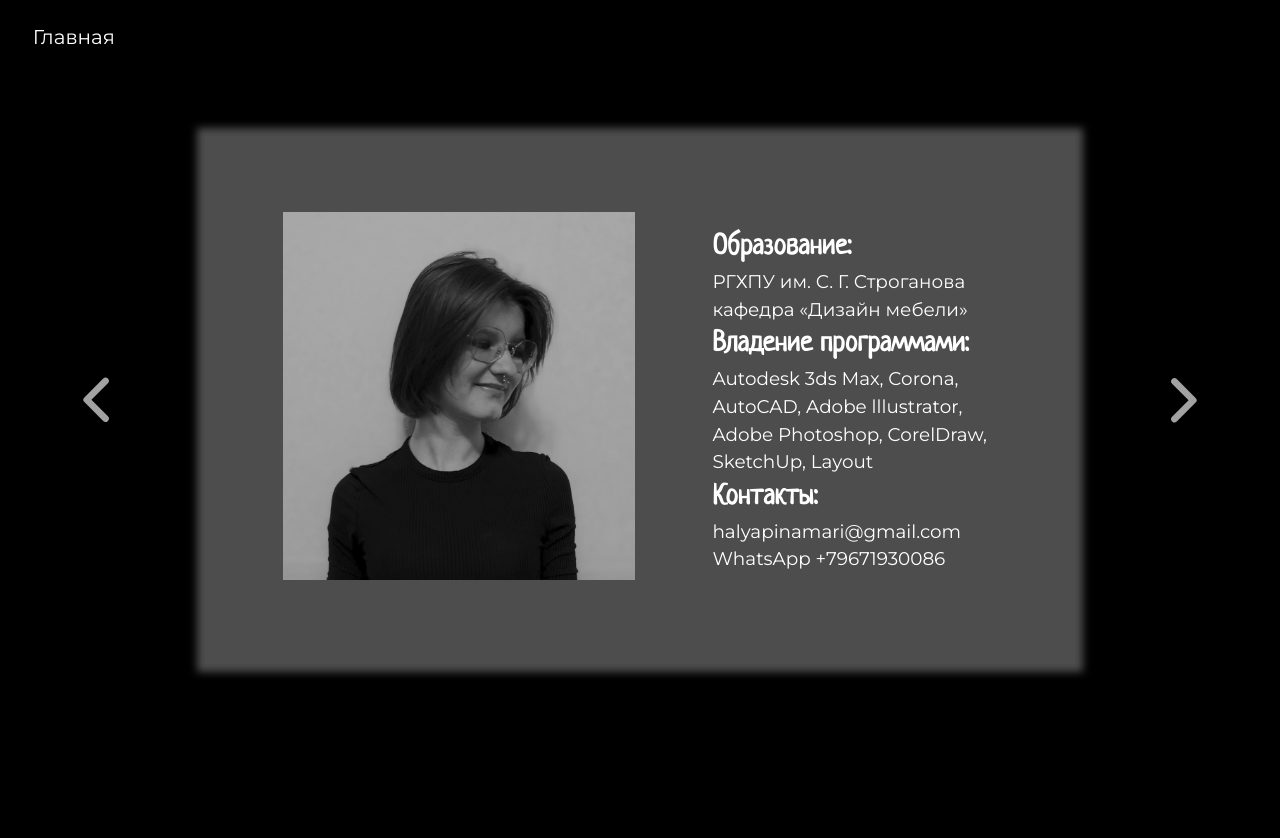
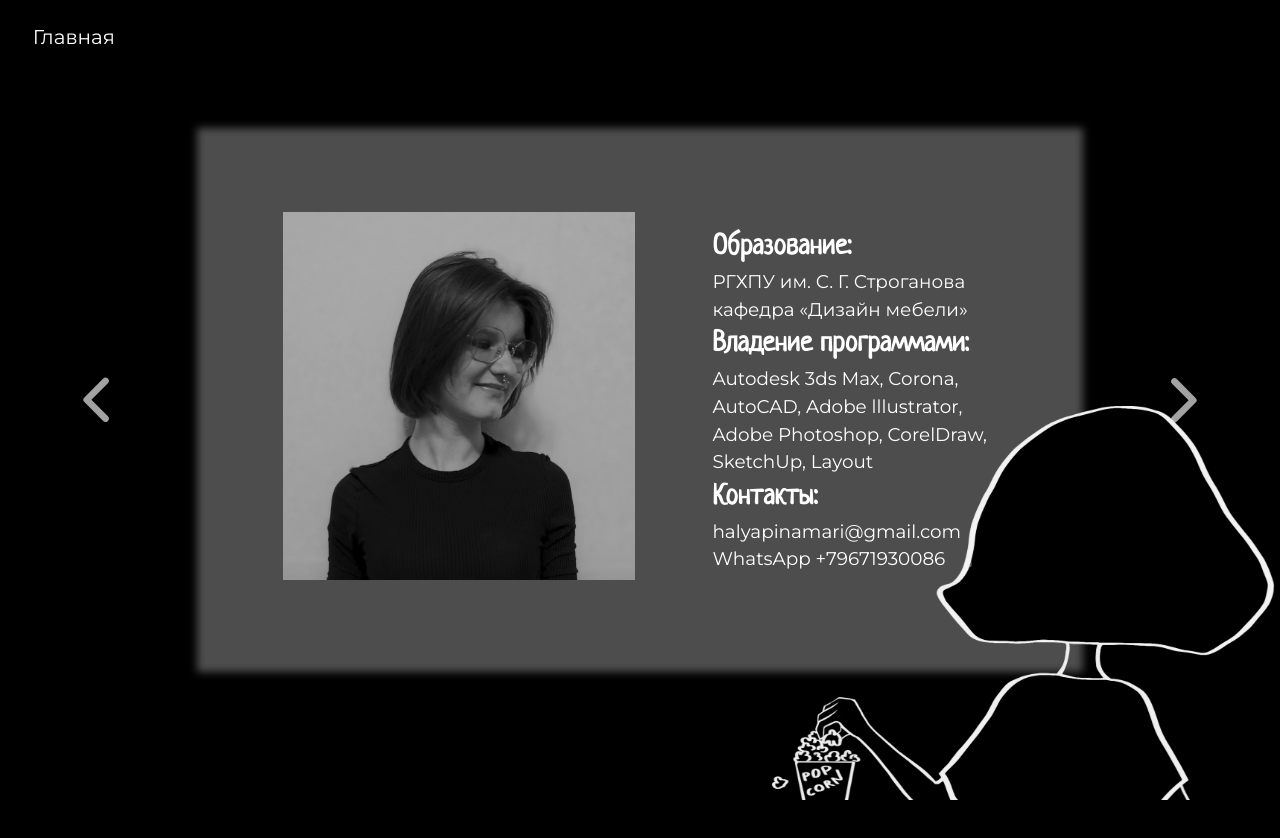
Before and after one commit to Ahri-ninetailed/halyapina.com, a Vue app: page /aboutme in a window 1280 px wide. Built offline with nearby package versions, Linux system fonts and the light colour scheme.

Commit message:
Add popkorn

```diff
--- a/src/pages/About.vue
+++ b/src/pages/About.vue
@@ -45,8 +45,10 @@
             <!-- Ваш второй слайд -->
             <v-row class="slide" :style="heightSlideRowProp">
               <v-col>
-                <h1 style="color: white;">Слайд 2</h1>
-                <p>Описание слайда 2</p>
+
+              </v-col>
+              <v-col>
+
               </v-col>
             </v-row>
           </v-carousel-item>
@@ -70,6 +72,7 @@
       </v-col>
     </v-row>
   </v-container>
+  <img class="popkorn" src="../images/AboutMePage/popkorn.png" alt="GirlWithPopkorn"/>
 </template>
 
 <script>
@@ -122,6 +125,13 @@ export default {
 </script>
 
 <style scoped>
+.popkorn {
+  position: fixed;
+  bottom: 0;
+  z-index: 1000; /* Помещает изображение за основной контент */
+  right: 0vh;
+  height: 50vh;
+}
 .transparent-button {
   background-color: transparent;
   padding: 0;
```
Also changed, not shown: src/images/AboutMePage/popkorn.png (added).
